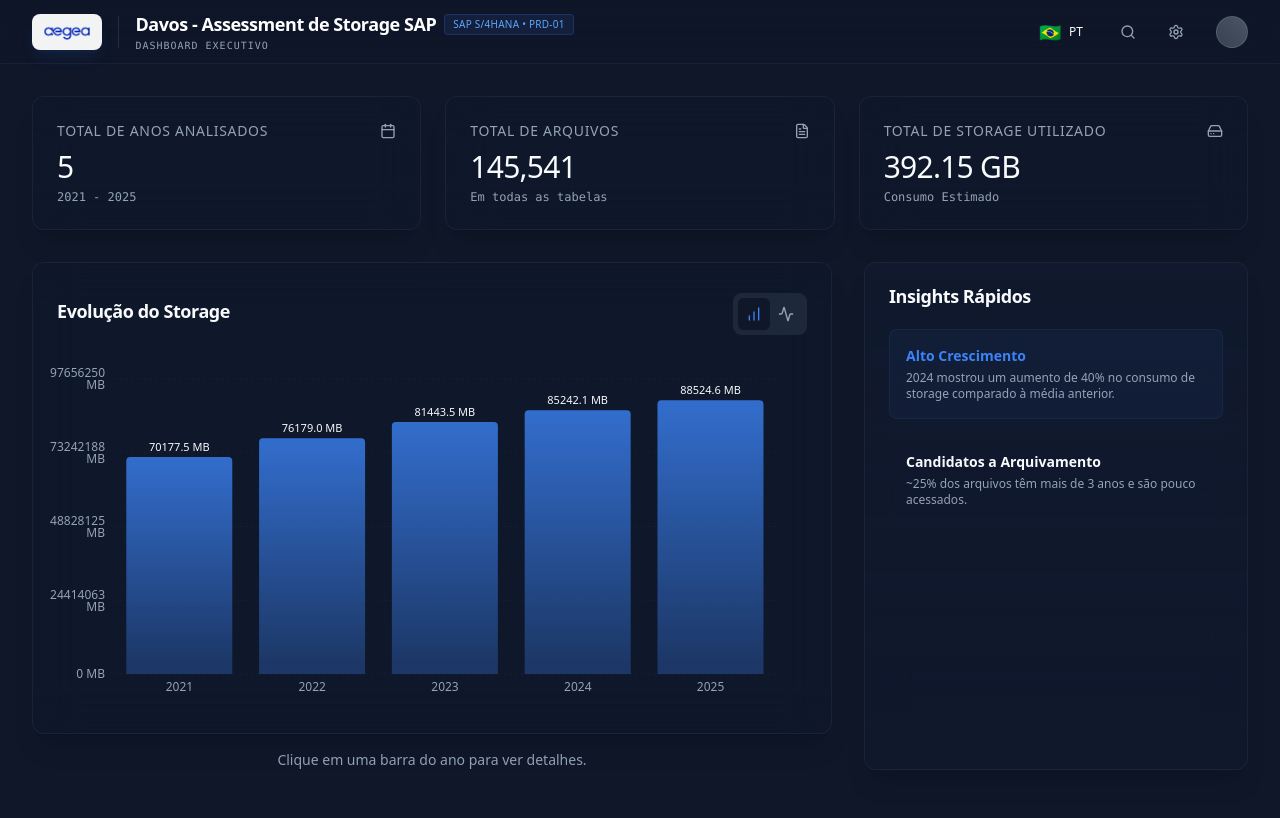
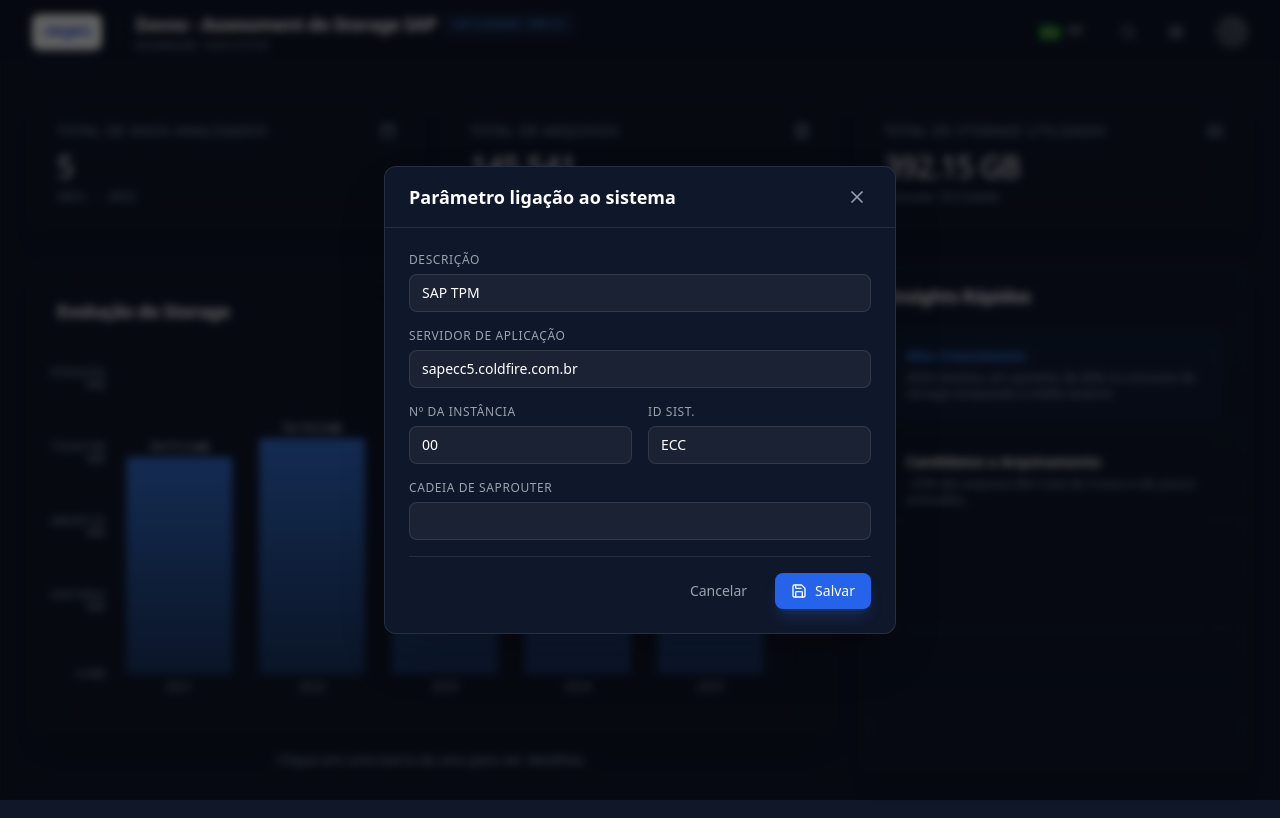
Before and after one commit to astoraoliveira-alt/sap, a React (Vite) app: page / in a window 1280 px wide. Both pictures are taken after a click on the button 1176 px from the left and 31 px from the top of the page. Built offline with nearby package versions, Linux system fonts and the light colour scheme.

Commit message:
feat: add settings modal with system connection parameters

```diff
--- a/src/components/layout/Header.tsx
+++ b/src/components/layout/Header.tsx
@@ -1,14 +1,18 @@
 import { Search, Settings } from "lucide-react";
 import { useLanguage } from "../../contexts/LanguageContext";
+import { useState } from "react";
+import { SettingsModal } from "./SettingsModal";
 
 export const Header = () => {
     const { t, language, setLanguage } = useLanguage();
+    const [isSettingsOpen, setIsSettingsOpen] = useState(false);
 
     const toggleLanguage = () => {
         setLanguage(language === 'en' ? 'pt-BR' : 'en');
     }
 
     return (
+        <>
             <header className="fixed top-0 left-0 right-0 h-16 border-b border-white/5 bg-background/60 backdrop-blur-xl z-30 flex items-center px-8 justify-between">
                 <div className="flex items-center gap-4">
                     <div className="bg-white/95 p-1.5 rounded-lg shadow-lg shadow-primary/10">
@@ -42,11 +46,20 @@
                     <button className="p-2 hover:bg-white/5 rounded-full transition-colors text-muted-foreground hover:text-white">
                         <Search className="h-4 w-4" />
                     </button>
-                <button className="p-2 hover:bg-white/5 rounded-full transition-colors text-muted-foreground hover:text-white">
+                    <button
+                        onClick={() => setIsSettingsOpen(true)}
+                        className="p-2 hover:bg-white/5 rounded-full transition-colors text-muted-foreground hover:text-white"
+                    >
                         <Settings className="h-4 w-4" />
                     </button>
                     <div className="h-8 w-8 rounded-full bg-gradient-to-tr from-gray-700 to-gray-600 border border-white/10 ml-2" />
                 </div>
             </header>
+
+            <SettingsModal
+                isOpen={isSettingsOpen}
+                onClose={() => setIsSettingsOpen(false)}
+            />
+        </>
     );
 };
--- /dev/null
+++ b/src/components/layout/SettingsModal.tsx
@@ -0,0 +1,148 @@
+import React, { useState, useEffect } from 'react';
+import { X, Save } from 'lucide-react';
+import { useLanguage } from '../../contexts/LanguageContext';
+
+interface SettingsModalProps {
+    isOpen: boolean;
+    onClose: () => void;
+}
+
+export const SettingsModal: React.FC<SettingsModalProps> = ({ isOpen, onClose }) => {
+    const { t } = useLanguage();
+    const [formData, setFormData] = useState({
+        description: 'SAP TPM',
+        appServer: 'sapecc5.coldfire.com.br',
+        instanceNo: '00',
+        systemId: 'ECC',
+        sapRouter: ''
+    });
+
+    // Prevent scrolling when modal is open
+    useEffect(() => {
+        if (isOpen) {
+            document.body.style.overflow = 'hidden';
+        } else {
+            document.body.style.overflow = 'unset';
+        }
+        return () => {
+            document.body.style.overflow = 'unset';
+        };
+    }, [isOpen]);
+
+    if (!isOpen) return null;
+
+    const handleSubmit = (e: React.FormEvent) => {
+        e.preventDefault();
+        // Handle save logic here
+        onClose();
+    };
+
+    return (
+        <div className="fixed inset-0 z-50 flex items-center justify-center p-4">
+            <div
+                className="absolute inset-0 bg-black/60 backdrop-blur-sm transition-opacity"
+                onClick={onClose}
+            />
+
+            <div className="relative w-full max-w-lg transform overflow-hidden rounded-xl bg-[#0F172A] border border-white/10 shadow-2xl transition-all">
+                {/* Header */}
+                <div className="flex items-center justify-between border-b border-white/10 px-6 py-4">
+                    <h3 className="text-lg font-semibold text-white">
+                        {t('settingsTitle')}
+                    </h3>
+                    <button
+                        onClick={onClose}
+                        className="rounded-full p-1 text-gray-400 hover:bg-white/5 hover:text-white transition-colors"
+                    >
+                        <X className="h-5 w-5" />
+                    </button>
+                </div>
+
+                {/* Body */}
+                <form onSubmit={handleSubmit} className="p-6 space-y-4">
+                    <div className="space-y-4">
+                        <div className="grid grid-cols-1 gap-4">
+                            <div>
+                                <label className="block text-xs font-medium text-gray-400 mb-1.5 uppercase tracking-wider">
+                                    {t('description')}
+                                </label>
+                                <input
+                                    type="text"
+                                    value={formData.description}
+                                    onChange={(e) => setFormData({ ...formData, description: e.target.value })}
+                                    className="w-full rounded-lg bg-white/5 border border-white/10 px-3 py-2 text-sm text-white placeholder-gray-500 focus:border-blue-500/50 focus:bg-white/10 focus:outline-none focus:ring-1 focus:ring-blue-500/50 transition-all"
+                                />
+                            </div>
+
+                            <div>
+                                <label className="block text-xs font-medium text-gray-400 mb-1.5 uppercase tracking-wider">
+                                    {t('appServer')}
+                                </label>
+                                <input
+                                    type="text"
+                                    value={formData.appServer}
+                                    onChange={(e) => setFormData({ ...formData, appServer: e.target.value })}
+                                    className="w-full rounded-lg bg-white/5 border border-white/10 px-3 py-2 text-sm text-white placeholder-gray-500 focus:border-blue-500/50 focus:bg-white/10 focus:outline-none focus:ring-1 focus:ring-blue-500/50 transition-all"
+                                />
+                            </div>
+
+                            <div className="grid grid-cols-2 gap-4">
+                                <div>
+                                    <label className="block text-xs font-medium text-gray-400 mb-1.5 uppercase tracking-wider">
+                                        {t('instanceNo')}
+                                    </label>
+                                    <input
+                                        type="text"
+                                        value={formData.instanceNo}
+                                        onChange={(e) => setFormData({ ...formData, instanceNo: e.target.value })}
+                                        className="w-full rounded-lg bg-white/5 border border-white/10 px-3 py-2 text-sm text-white placeholder-gray-500 focus:border-blue-500/50 focus:bg-white/10 focus:outline-none focus:ring-1 focus:ring-blue-500/50 transition-all"
+                                    />
+                                </div>
+                                <div>
+                                    <label className="block text-xs font-medium text-gray-400 mb-1.5 uppercase tracking-wider">
+                                        {t('systemId')}
+                                    </label>
+                                    <input
+                                        type="text"
+                                        value={formData.systemId}
+                                        onChange={(e) => setFormData({ ...formData, systemId: e.target.value })}
+                                        className="w-full rounded-lg bg-white/5 border border-white/10 px-3 py-2 text-sm text-white placeholder-gray-500 focus:border-blue-500/50 focus:bg-white/10 focus:outline-none focus:ring-1 focus:ring-blue-500/50 transition-all"
+                                    />
+                                </div>
+                            </div>
+
+                            <div>
+                                <label className="block text-xs font-medium text-gray-400 mb-1.5 uppercase tracking-wider">
+                                    {t('sapRouter')}
+                                </label>
+                                <input
+                                    type="text"
+                                    value={formData.sapRouter}
+                                    onChange={(e) => setFormData({ ...formData, sapRouter: e.target.value })}
+                                    className="w-full rounded-lg bg-white/5 border border-white/10 px-3 py-2 text-sm text-white placeholder-gray-500 focus:border-blue-500/50 focus:bg-white/10 focus:outline-none focus:ring-1 focus:ring-blue-500/50 transition-all"
+                                />
+                            </div>
+                        </div>
+                    </div>
+
+                    <div className="mt-8 flex justify-end gap-3 pt-4 border-t border-white/10">
+                        <button
+                            type="button"
+                            onClick={onClose}
+                            className="px-4 py-2 text-sm font-medium text-gray-400 hover:text-white hover:bg-white/5 rounded-lg transition-colors"
+                        >
+                            {t('cancel')}
+                        </button>
+                        <button
+                            type="submit"
+                            className="flex items-center gap-2 px-4 py-2 text-sm font-medium text-white bg-blue-600 hover:bg-blue-500 rounded-lg shadow-lg shadow-blue-500/20 transition-all active:scale-95"
+                        >
+                            <Save className="h-4 w-4" />
+                            {t('save')}
+                        </button>
+                    </div>
+                </form>
+            </div>
+        </div>
+    );
+};
--- a/src/i18n/translations.ts
+++ b/src/i18n/translations.ts
@@ -34,7 +34,15 @@
         active: "Active",
         previewUnavailable: "Preview Unavailable (Mock Data)",
         close: "Close",
-        download: "Download"
+        download: "Download",
+        settingsTitle: "System Connection Parameter",
+        description: "Description",
+        appServer: "Application Server",
+        instanceNo: "Instance No",
+        systemId: "System ID",
+        sapRouter: "SAProuter String",
+        save: "Save",
+        cancel: "Cancel"
     },
     'pt-BR': {
         appTitle: "Davos - Assessment de Storage SAP",
@@ -69,6 +77,14 @@
         active: "Ativo",
         previewUnavailable: "Pré-visualização Indisponível (Dados Mock)",
         close: "Fechar",
-        download: "Baixar"
+        download: "Baixar",
+        settingsTitle: "Parâmetro ligação ao sistema",
+        description: "Descrição",
+        appServer: "Servidor de aplicação",
+        instanceNo: "Nº da instância",
+        systemId: "ID sist.",
+        sapRouter: "Cadeia de SAProuter",
+        save: "Salvar",
+        cancel: "Cancelar"
     }
 };
```
Lines whose indentation alone changed are shown as unchanged.
